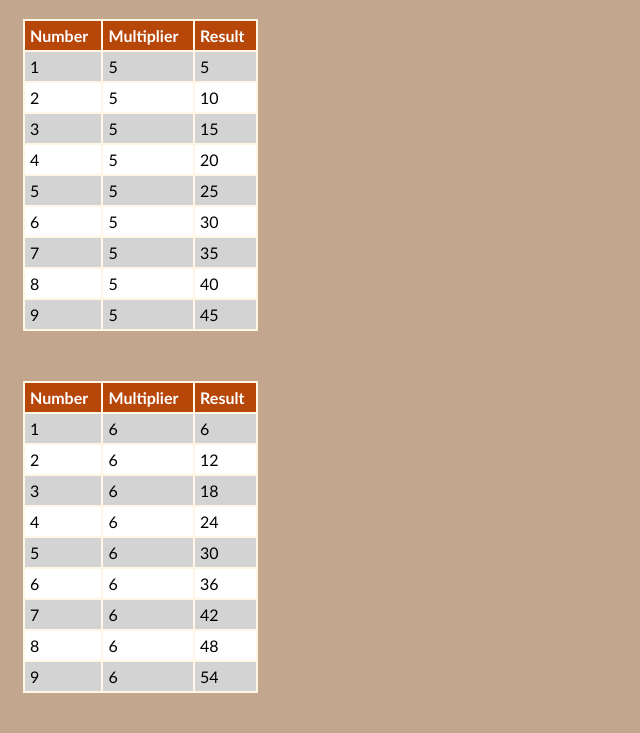
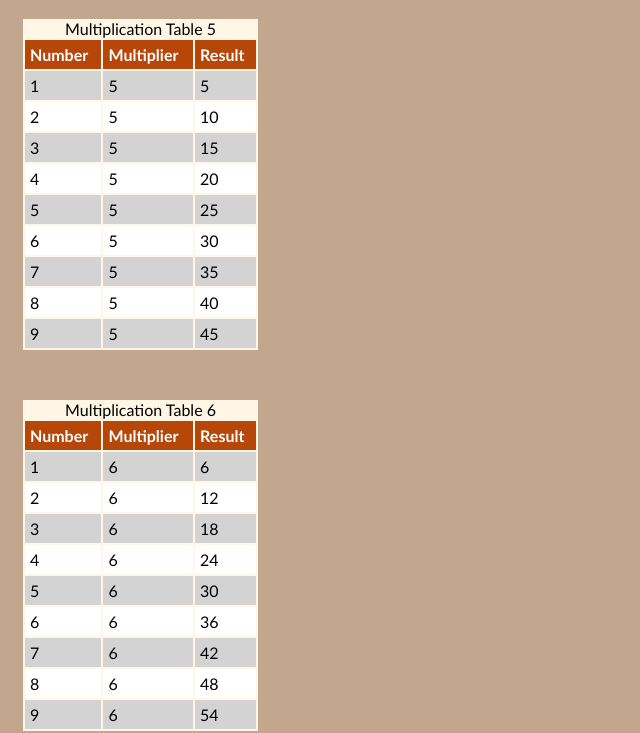
Before and after one commit to mvdlllyn/mvdlllyn.github.io, a plain HTML site: page hw4part2.html in a window 1280 px wide. Shown: the part 86-819 px from the top of the page, without its empty margins (0-640 px from the left). Drawn offline with Linux system fonts and the light colour scheme.

Commit message:
Add files via upload
added caption tag and CSS for it

```diff
--- a/hw4part2.html
+++ b/hw4part2.html
@@ -16,6 +16,10 @@
             margin-bottom: 50px;
             width: 235px;
             text-align: left;
+            background-color: rgb(255, 246, 230);
+        }
+
+        caption {
             background-color: rgb(255, 246, 230);
         }
 
@@ -50,6 +54,7 @@
         for (var multiplier = 5; multiplier <= 9; multiplier = multiplier + 1)
     {
         document.write("<table>");
+        document.write("<caption>Multiplication Table " + multiplier + "</caption>");
         document.write("<tr><th>Number</th><th>Multiplier</th><th>Result</th></tr>");
 
         for (var number = 1; number <= 9; number++)
```
